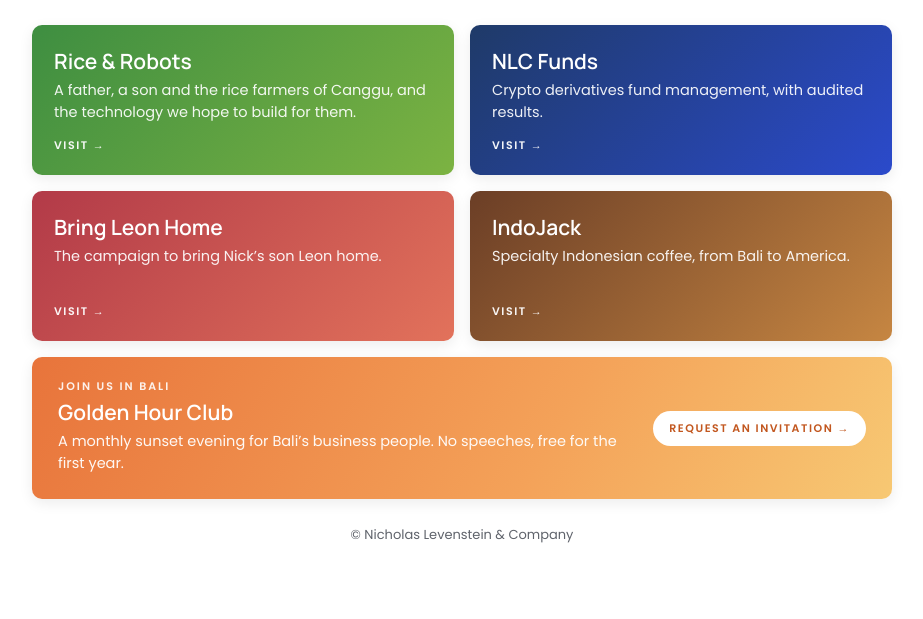
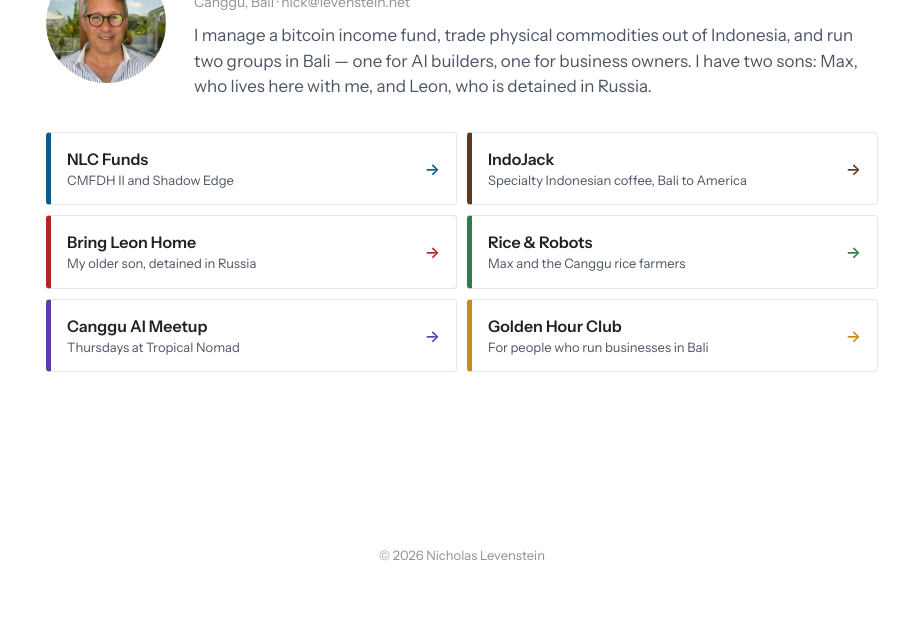
Before and after one commit to AdminLevenstein/levenstein-net, a plain HTML site: page index.html in a window 1280 px wide. Shown: the part 209-828 px from the top of the page, without its empty margins (178-1101 px from the left). After the commit the page ends 800 px from the top, so only its background shows below. Drawn offline with Linux system fonts and the light colour scheme.

Commit message:
Homepage v2: plain one-screen layout, six links, Leon detained in Russia

```diff
--- a/index.html
+++ b/index.html
@@ -1,62 +1,67 @@
 <!doctype html>
-<html lang="en"><head><meta charset="utf-8"><meta name="viewport" content="width=device-width,initial-scale=1">
+<html lang="en">
+<head>
+<meta charset="utf-8">
+<meta name="viewport" content="width=device-width, initial-scale=1">
 <title>Nicholas Levenstein</title>
-<meta name="description" content="Nicholas Levenstein & Company: Rice & Robots, NLC Funds, Bring Leon Home, IndoJack.">
-<link rel="preconnect" href="https://fonts.googleapis.com"><link rel="preconnect" href="https://fonts.gstatic.com" crossorigin>
-<link href="https://fonts.googleapis.com/css2?family=Manrope:wght@600&family=Poppins:wght@400;500;600&display=swap" rel="stylesheet">
-<style>body{margin:0;background:#fff;padding-top:28px}</style>
-</head><body>
+<meta name="description" content="Nicholas Levenstein — Canggu, Bali. Fund manager, commodity trader, two sons.">
+<link rel="preconnect" href="https://fonts.googleapis.com">
+<link href="https://fonts.googleapis.com/css2?family=Instrument+Sans:wght@400;500;600&display=swap" rel="stylesheet">
 <style>
-.lv{--ink:#23272E;--mut:#5F636B;--rule:#E4E5E7;--black:#2E2F32;--silver:#C4C5C7;
-max-width:860px;margin:0 auto;padding:0 16px 60px;color:var(--ink);font:400 16px/1.6 Poppins,-apple-system,BlinkMacSystemFont,"Segoe UI",Helvetica,Arial,sans-serif}
-.lv *{box-sizing:border-box}
-.lv .hero{background:var(--black);color:#fff;border-radius:8px;padding:38px 30px;margin:0 0 26px;border-bottom:3px solid var(--silver);text-align:center}
-.lv .kick{font:500 11px/1 Poppins,sans-serif;letter-spacing:.24em;text-transform:uppercase;color:var(--silver);margin:0 0 14px}
-.lv h1{font:600 clamp(26px,4.4vw,36px)/1.15 Manrope,Poppins,sans-serif;margin:0 0 10px;color:#fff}
-.lv .hero p.sub{margin:0 auto;font-size:15.5px;color:#E4E5E7;max-width:56ch}
-.lv .grid{display:grid;grid-template-columns:1fr 1fr;gap:16px}
-.lv a.card{display:flex;flex-direction:column;justify-content:space-between;min-height:150px;padding:24px 22px;border-radius:10px;color:#fff;text-decoration:none;box-shadow:0 4px 14px rgba(0,0,0,.08);transition:transform .15s ease,box-shadow .15s ease}
-.lv a.card:hover,.lv a.card:focus{transform:translateY(-3px);box-shadow:0 10px 24px rgba(0,0,0,.16)}
-.lv a.card .t{font:600 21px/1.2 Manrope,Poppins,sans-serif;margin:0 0 6px}
-.lv a.card .d{font-size:14.5px;line-height:1.5;opacity:.92;margin:0}
-.lv a.card .go{font:600 11px/1 Poppins,sans-serif;letter-spacing:.14em;text-transform:uppercase;margin-top:16px;opacity:.95}
-.lv .rr{background:linear-gradient(135deg,#3E8E41,#7CB342)}
-.lv .nlc{background:linear-gradient(135deg,#1F3A68,#2B4ACB)}
-.lv .blh{background:linear-gradient(135deg,#B23A48,#E2725B)}
-.lv .ij{background:linear-gradient(135deg,#6B3E26,#C68642)}
-.lv a.club{display:flex;align-items:center;justify-content:space-between;gap:18px;margin-top:16px;padding:24px 26px;border-radius:10px;color:#fff;text-decoration:none;background:linear-gradient(120deg,#E8743B,#F4A259 60%,#F7C873);box-shadow:0 4px 14px rgba(0,0,0,.08);transition:transform .15s ease,box-shadow .15s ease}
-.lv a.club:hover,.lv a.club:focus{transform:translateY(-3px);box-shadow:0 10px 24px rgba(0,0,0,.16)}
-.lv a.club .k{font:600 11px/1 Poppins,sans-serif;letter-spacing:.18em;text-transform:uppercase;opacity:.9;margin:0 0 8px}
-.lv a.club .t{font:600 21px/1.2 Manrope,Poppins,sans-serif;margin:0 0 6px}
-.lv a.club .d{font-size:14.5px;line-height:1.5;opacity:.95;margin:0}
-.lv a.club .go{flex:none;font:600 11px/1 Poppins,sans-serif;letter-spacing:.14em;text-transform:uppercase;background:#fff;color:#C2571F;padding:12px 16px;border-radius:999px}
-@media(max-width:640px){.lv a.club{flex-direction:column;align-items:flex-start}}
-.lv .foot{text-align:center;color:var(--mut);font-size:13px;margin-top:26px}
-@media(max-width:640px){.lv .grid{grid-template-columns:1fr}.lv .hero{padding:28px 18px}}
+  :root{--ink:#1f2328;--ink-2:#4b5563;--ink-3:#8a929c;--line:#e5e7eb;
+        --d1:#0e5a8a;--d2:#5a3b22;--d3:#2e7d4f;--d4:#b3261e;--d5:#c98a1b;--d6:#5b3fa6}
+  *{box-sizing:border-box}
+  html,body{height:100%}
+  body{margin:0;font-family:"Instrument Sans",Inter,"Helvetica Neue",Arial,sans-serif;color:var(--ink);background:#fff;line-height:1.5;-webkit-font-smoothing:antialiased;display:flex;flex-direction:column}
+  a{color:inherit;text-decoration:none}
+  main{flex:1;display:flex;align-items:center}
+  .wrap{width:100%;max-width:880px;margin:0 auto;padding:32px 24px}
+  .top{display:grid;grid-template-columns:120px 1fr;gap:28px;align-items:center;margin-bottom:32px}
+  .top .av{width:120px;height:120px;border-radius:50%;background:#dfe3e8 url(portrait-capture.jpg) no-repeat 50% 75.82%/237.04% auto}
+  h1{font-size:28px;margin:0 0 4px;font-weight:600;letter-spacing:-.01em}
+  .where{font-size:14px;color:var(--ink-3);margin:0 0 10px}
+  .about{font-size:17px;color:var(--ink-2);margin:0;max-width:60ch}
+  .links{display:grid;grid-template-columns:1fr 1fr;gap:10px}
+  .link{display:flex;align-items:center;gap:14px;padding:14px 16px;border:1px solid var(--line);border-left:5px solid var(--c);border-radius:4px}
+  .link:hover{background:#f6f7f9}
+  .link b{display:block;font-size:16px;font-weight:600}
+  .link span{display:block;font-size:13px;color:var(--ink-2)}
+  .link i{margin-left:auto;font-style:normal;color:var(--c);font-weight:600}
+  footer{padding:18px 24px 26px;font-size:13px;color:var(--ink-3);text-align:center}
+  footer a{color:var(--ink)}
+  @media(max-width:600px){
+    .wrap{padding:24px 18px}
+    .top{grid-template-columns:84px 1fr;gap:16px;margin-bottom:22px}
+    .top .av{width:84px;height:84px}
+    h1{font-size:23px}
+    .about{font-size:15px}
+    .links{grid-template-columns:1fr;gap:8px}
+    .link{padding:11px 14px}
+  }
 </style>
-<div class="lv">
-<div class="hero">
-<p class="kick">Nicholas Levenstein &amp; Company</p>
-<h1>Nicholas Levenstein</h1>
-<p class="sub">Four projects, one family of work. Choose where you&rsquo;d like to go.</p>
-</div>
-<div class="grid">
-<a class="card rr" href="https://riceandrobots.com">
-<div><p class="t">Rice &amp; Robots</p><p class="d">A father, a son and the rice farmers of Canggu, and the technology we hope to build for them.</p></div>
-<span class="go">Visit &rarr;</span></a>
-<a class="card nlc" href="https://nlcfunds.com">
-<div><p class="t">NLC Funds</p><p class="d">Crypto derivatives fund management, with audited results.</p></div>
-<span class="go">Visit &rarr;</span></a>
-<a class="card blh" href="https://bringleonhome.org">
-<div><p class="t">Bring Leon Home</p><p class="d">The campaign to bring Nick&rsquo;s son Leon home.</p></div>
-<span class="go">Visit &rarr;</span></a>
-<a class="card ij" href="https://www.indojackcoffee.com/">
-<div><p class="t">IndoJack</p><p class="d">Specialty Indonesian coffee, from Bali to America.</p></div>
-<span class="go">Visit &rarr;</span></a>
-</div>
-<a class="club" href="https://baligoldenhour.com/">
-<div><p class="k">Join us in Bali</p><p class="t">Golden Hour Club</p><p class="d">A monthly sunset evening for Bali&rsquo;s business people. No speeches, free for the first year.</p></div>
-<span class="go">Request an invitation &rarr;</span></a>
-<p class="foot">&copy; Nicholas Levenstein &amp; Company</p>
-</div>
-</body></html>
+</head>
+<body>
+<main>
+  <div class="wrap">
+    <div class="top">
+      <div class="av" role="img" aria-label="Nicholas Levenstein"></div>
+      <div>
+        <h1>Nicholas Levenstein</h1>
+        <p class="where">Canggu, Bali · <a href="mailto:nick@levenstein.net">nick@levenstein.net</a></p>
+        <p class="about">I manage a bitcoin income fund, trade physical commodities out of Indonesia, and run two groups in Bali — one for AI builders, one for business owners. I have two sons: Max, who lives here with me, and Leon, who is detained in Russia.</p>
+      </div>
+    </div>
+
+    <div class="links">
+      <a class="link" style="--c:var(--d1)" href="https://nlcfunds.com"><div><b>NLC Funds</b><span>CMFDH II and Shadow Edge</span></div><i>→</i></a>
+      <a class="link" style="--c:var(--d2)" href="https://www.indojackcoffee.com/"><div><b>IndoJack</b><span>Specialty Indonesian coffee, Bali to America</span></div><i>→</i></a>
+      <a class="link" style="--c:var(--d4)" href="https://bringleonhome.org"><div><b>Bring Leon Home</b><span>My older son, detained in Russia</span></div><i>→</i></a>
+      <a class="link" style="--c:var(--d3)" href="https://riceandrobots.com"><div><b>Rice &amp; Robots</b><span>Max and the Canggu rice farmers</span></div><i>→</i></a>
+      <a class="link" style="--c:var(--d6)" href="/meetup/"><div><b>Canggu AI Meetup</b><span>Thursdays at Tropical Nomad</span></div><i>→</i></a>
+      <a class="link" style="--c:var(--d5)" href="https://baligoldenhour.com/"><div><b>Golden Hour Club</b><span>For people who run businesses in Bali</span></div><i>→</i></a>
+    </div>
+  </div>
+</main>
+<footer>© 2026 Nicholas Levenstein</footer>
+</body>
+</html>
```
Also changed, not shown: portrait-capture.jpg (added).
